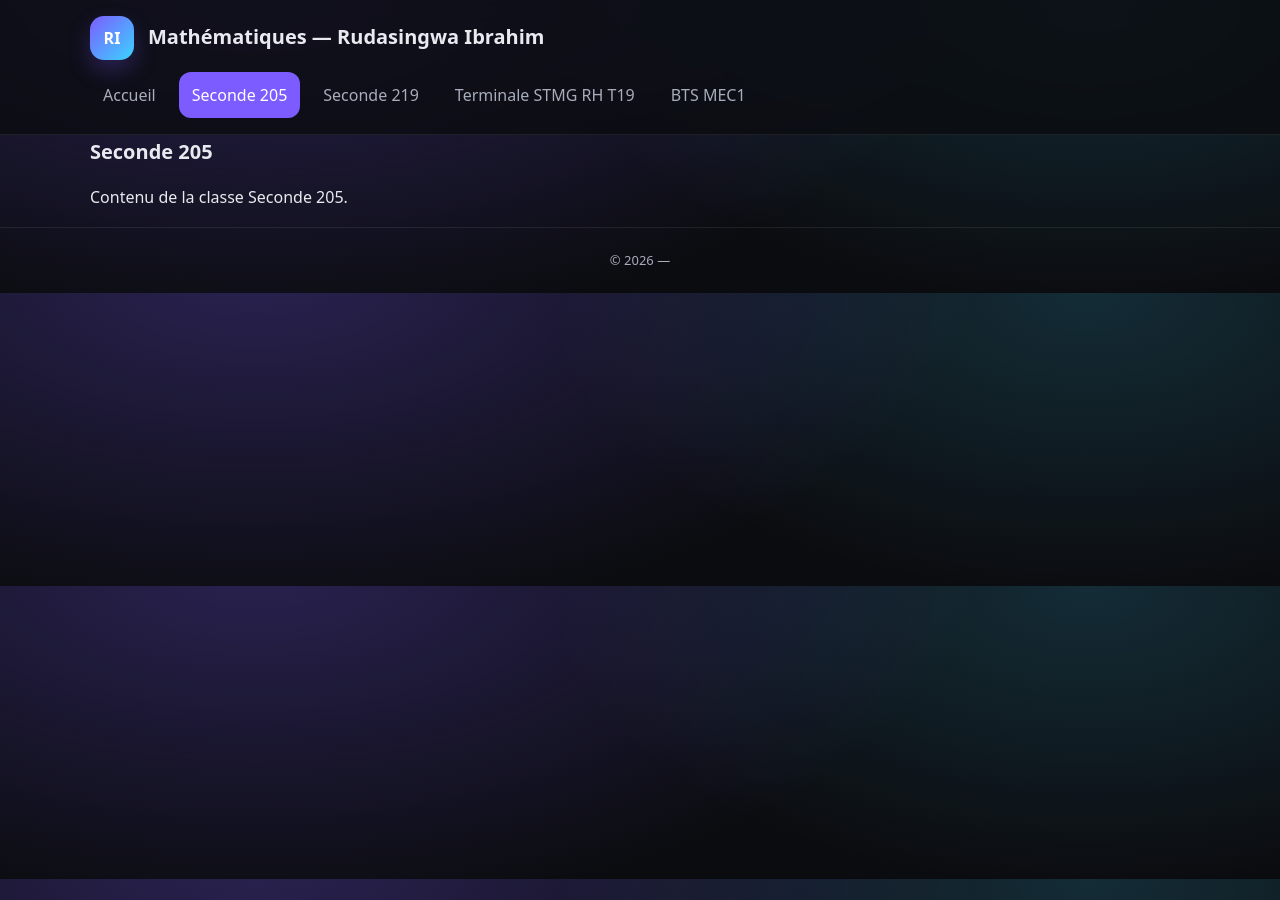
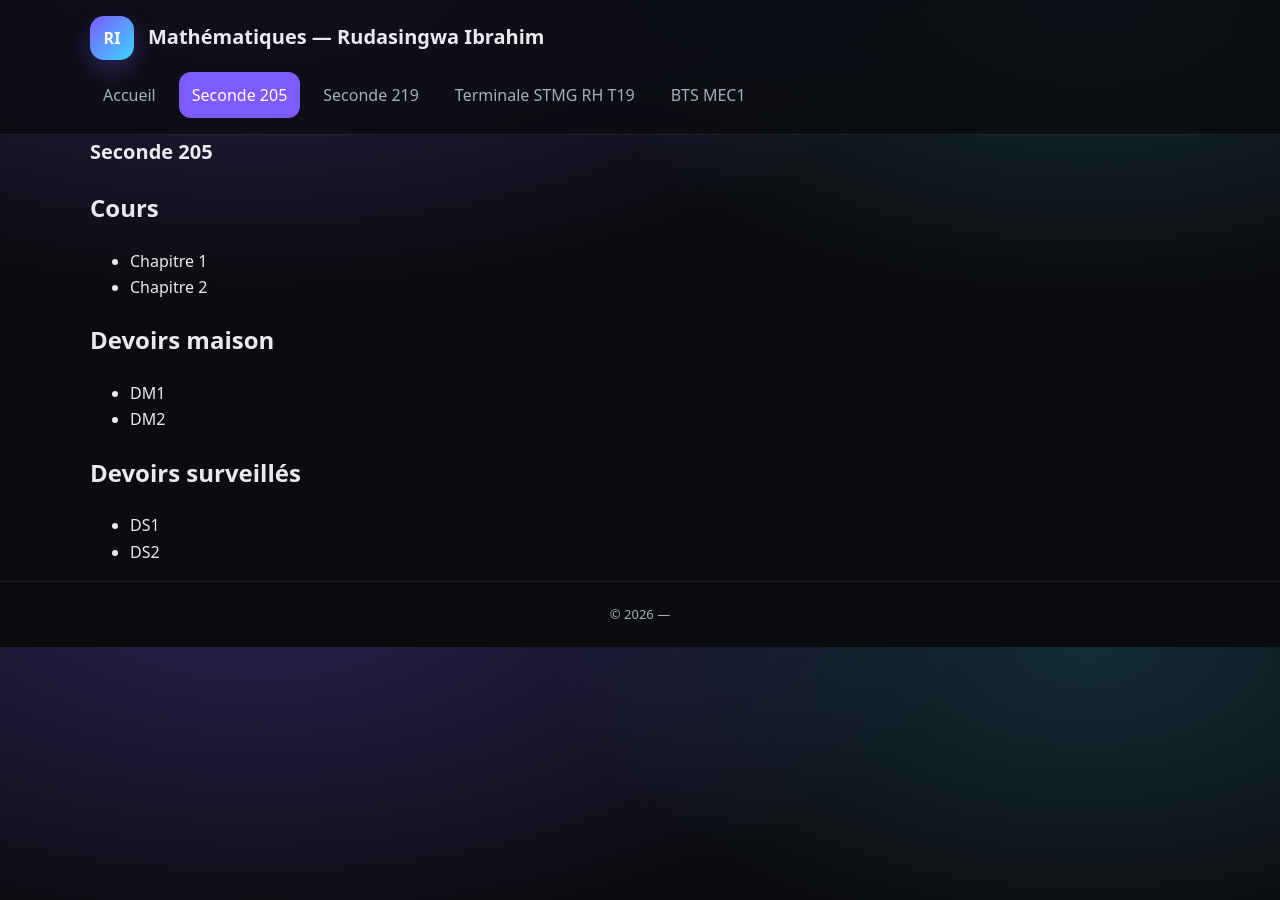
Before and after one commit to rudasingwaibrahim/rudasingwaibrahim.github.io, a Jekyll site: the page built from classes/seconde205.md, in a window 1280 px wide. Built offline with Jekyll 4.4.1, drawn with Linux system fonts in a browser that asks for light colours.

Commit message:
Update seconde205.md

```diff
--- a/classes/seconde205.md
+++ b/classes/seconde205.md
@@ -4,6 +4,16 @@ title: Seconde 205
 permalink: /classes/seconde205/
 ---
 
-<h1>Seconde 205</h1>
+# Seconde 205
 
-<p>Contenu de la classe Seconde 205.</p>
+## Cours
+- Chapitre 1
+- Chapitre 2
+
+## Devoirs maison
+- DM1
+- DM2
+
+## Devoirs surveillés
+- DS1
+- DS2
```
